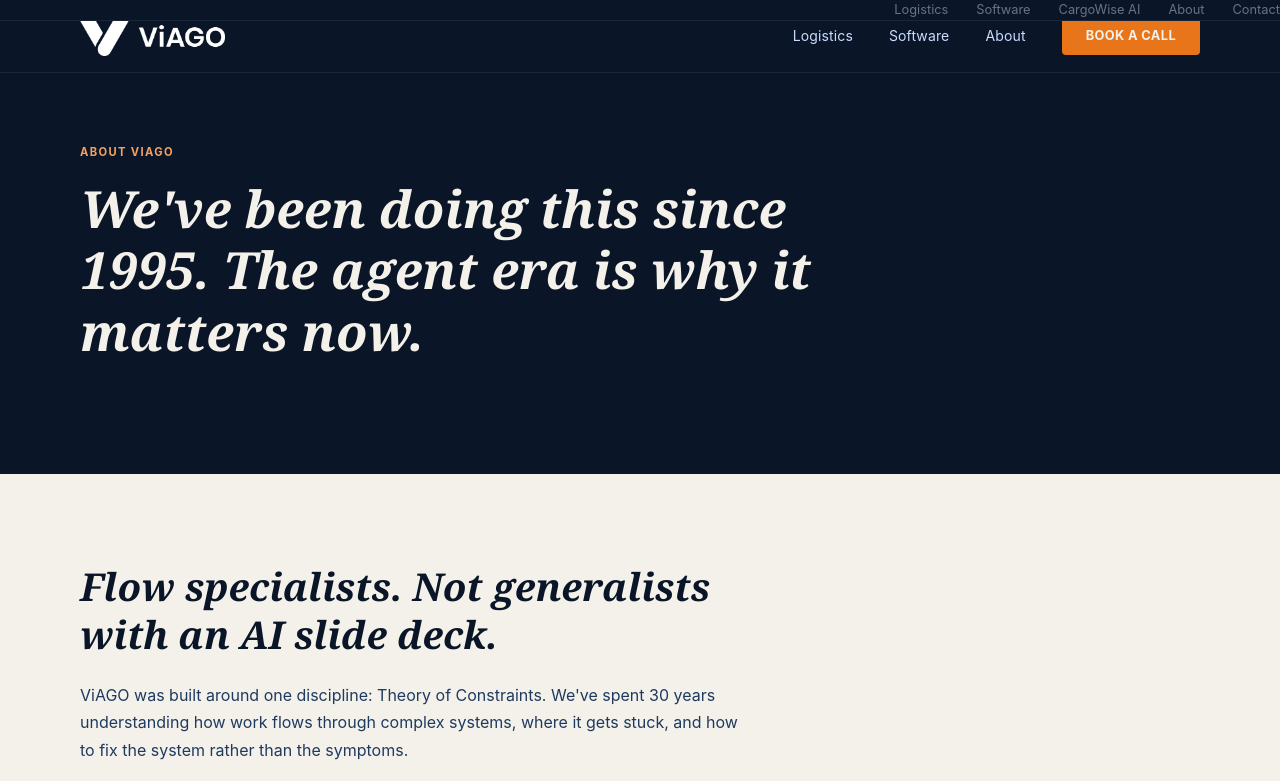
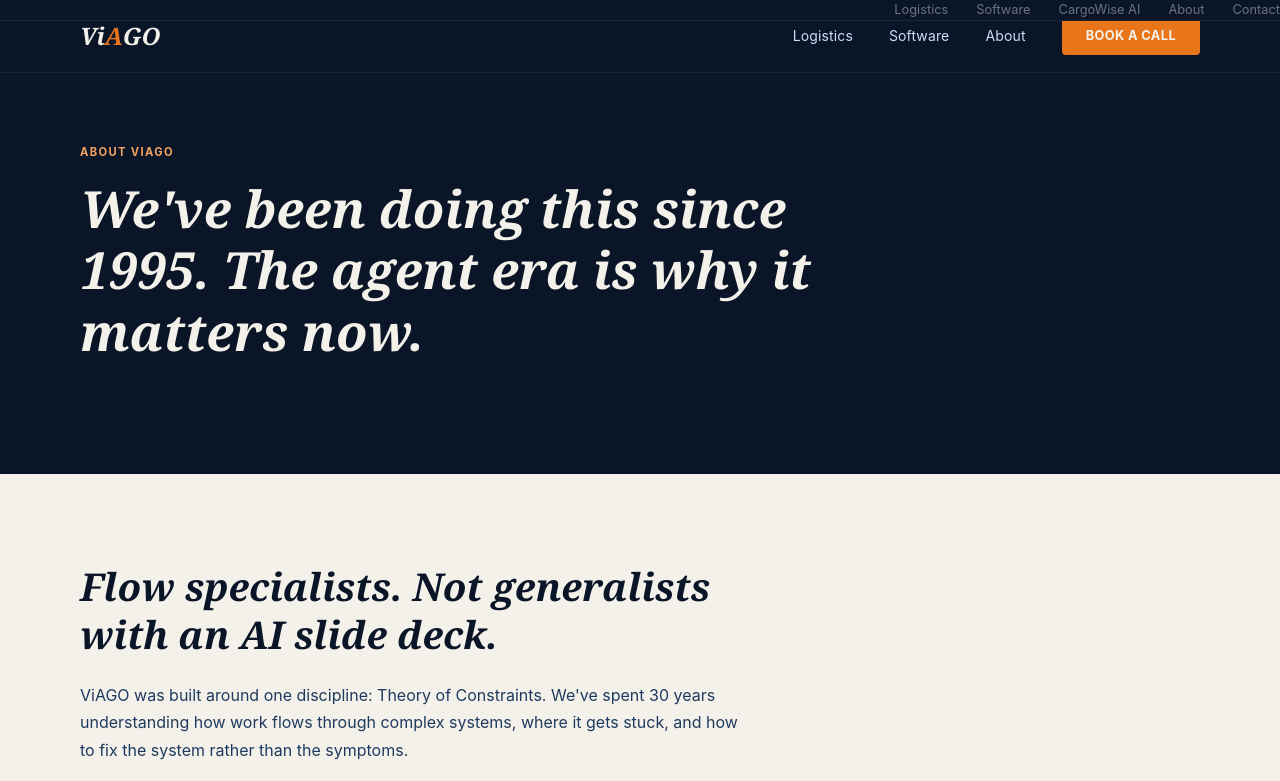
Before and after one commit to petercroninviago/viago-website, a plain HTML site: page about.html in a window 1280 px wide. Shown: the top 781 px of the page. Drawn offline with Linux system fonts and the light colour scheme.

Commit message:
Switch all pages to text nav logo — Vi(A)GO in Georgia italic
Image logo is dark-on-dark on ink nav. Text version is clean and
on-brand. Consistent across all 9 pages. Style.css updated to render
text logo (cream + burnt-orange A) instead of img tag rules.

Co-Authored-By: Claude Sonnet 4.6 <noreply@anthropic.com>

```diff
--- a/about.html
+++ b/about.html
@@ -12,7 +12,7 @@
 <!-- NAV -->
 <nav>
     <div class="nav-inner">
-        <a href="index.html" class="nav-logo" aria-label="ViAGO home"><img src="assets/viago-logo.png" alt="ViAGO"></a>
+        <a href="index.html" class="nav-logo">Vi<span>A</span>GO</a>
         <button class="nav-toggle" onclick="document.querySelector('.nav-links').classList.toggle('open')" aria-label="Toggle menu">
             <span></span><span></span><span></span>
         </button>
--- a/assets/style.css
+++ b/assets/style.css
@@ -56,17 +56,14 @@ nav {
     align-items: center;
     text-decoration: none;
     height: 72px;
+    font-family: Georgia, 'Times New Roman', serif;
+    font-weight: 700;
+    font-style: italic;
+    font-size: 1.5rem;
+    color: var(--cream);
+    letter-spacing: -0.01em;
 }
-
-.nav-logo img {
-    height: 40px;
-    width: auto;
-    display: block;
-    filter: brightness(0) invert(1);
-    transition: opacity 0.2s;
-}
-
-.nav-logo:hover img { opacity: 0.85; }
+.nav-logo span { color: var(--burnt-orange); }
 
 .nav-links { display: flex; align-items: center; gap: 2.25rem; }
 
```
Also changed, not shown: cargowise-ai.html (+1 -1 lines), case-study-ih-hunter.html (+1 -1 lines), case-study-mainfreight.html (+1 -1 lines), case-study-navia.html (+1 -1 lines), contact.html (+1 -1 lines), index.html (+1 -1 lines), logistics.html (+1 -1 lines), software.html (+1 -1 lines).
